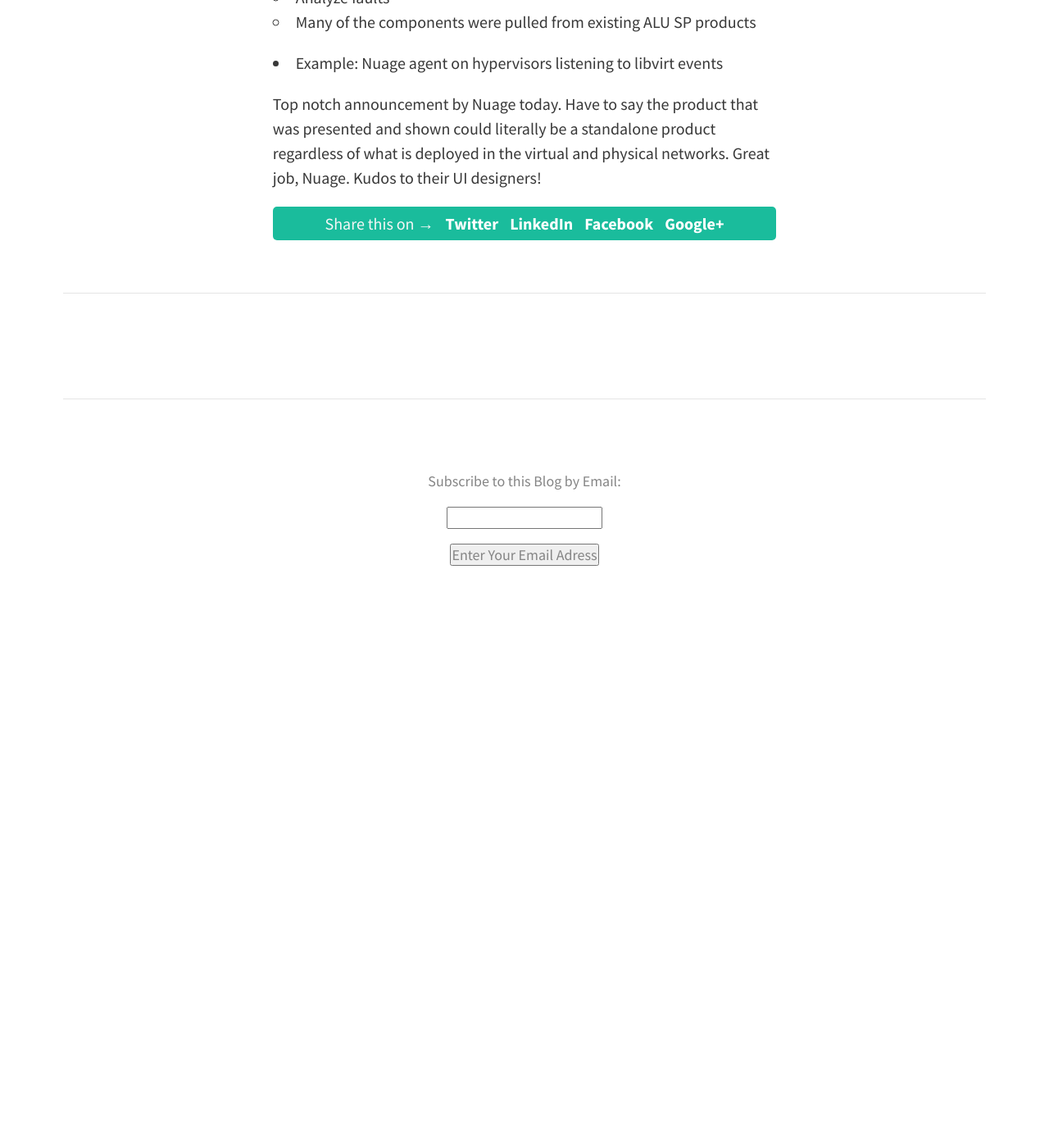
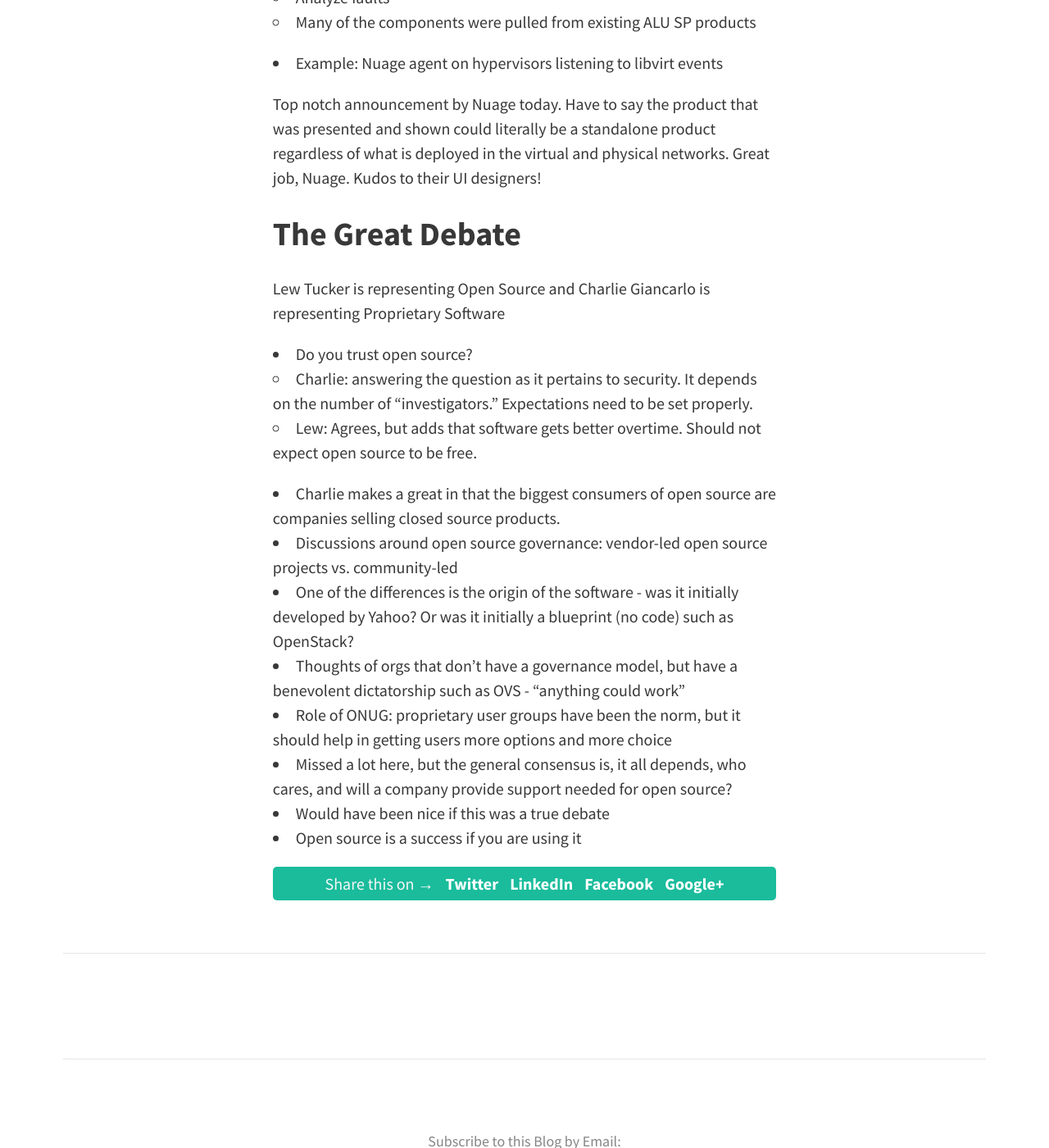
Before and after one commit to jedelman8/jedelman8.github.com, a Jekyll site: the page built from _posts/2015-05-13-onug-spring-2015.md, in a window 1280 px wide and 1400 px high, scrolled down 5830 px. Shown: the whole window at 82% size. Built offline with Jekyll 4.4.1, drawn with Linux system fonts in a browser that asks for light colours; nearby versions of some CDN libraries; comment, search, counter and statistics services are not loaded; before the commit the page ends 6588 px from its top, so only the background shows below that.

Commit message:
updates for onug

```diff
--- a/_posts/2015-05-13-onug-spring-2015.md
+++ b/_posts/2015-05-13-onug-spring-2015.md
@@ -146,3 +146,19 @@
 * Example: Nuage agent on hypervisors listening to libvirt events
 
 Top notch announcement by Nuage today.  Have to say the product that was presented and shown could literally be a standalone product regardless of what is deployed in the virtual and physical networks.  Great job, Nuage.  Kudos to their UI designers!
+
+## The Great Debate
+
+Lew Tucker is representing Open Source and Charlie Giancarlo is representing Proprietary Software
+
+* Do you trust open source?
+  * Charlie: answering the question as it pertains to security.  It depends on the number of "investigators."  Expectations need to be set properly.
+  * Lew: Agrees, but adds that software gets better overtime.  Should not expect open source to be free.
+* Charlie makes a great in that the biggest consumers of open source are companies selling closed source products.
+* Discussions around open source governance:  vendor-led open source projects vs. community-led
+* One of the differences is the origin of the software - was it initially developed by Yahoo?  Or was it initially a blueprint (no code) such as OpenStack?
+* Thoughts of orgs that don't have a governance model, but have a benevolent dictatorship such as OVS -  "anything could work"
+* Role of ONUG: proprietary user groups have been the norm, but it should help in getting users more options and more choice
+* Missed a lot here, but the general consensus is, it all depends, who cares, and will a company provide support needed for open source?
+* Would have been nice if this was a true debate
+* Open source is a success if you are using it
```
